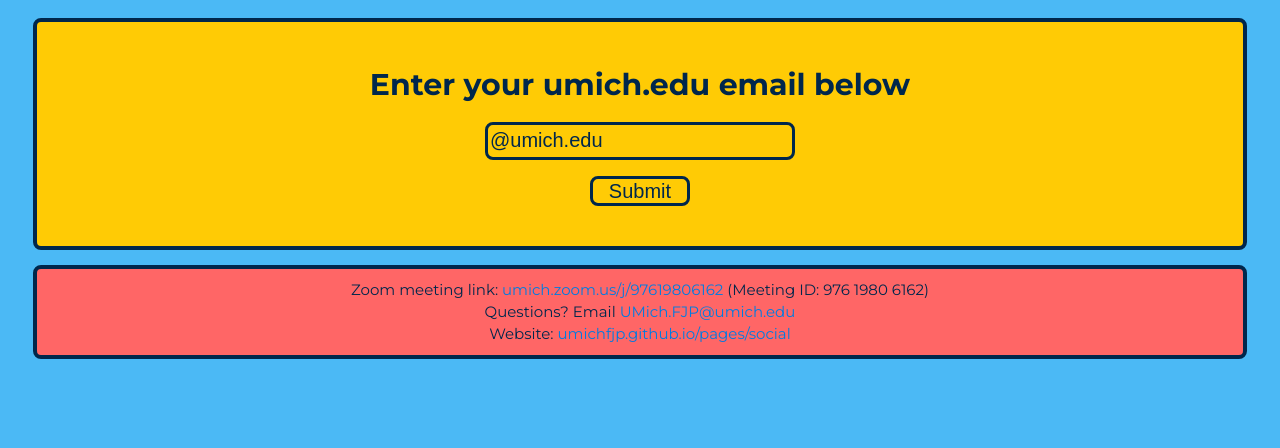
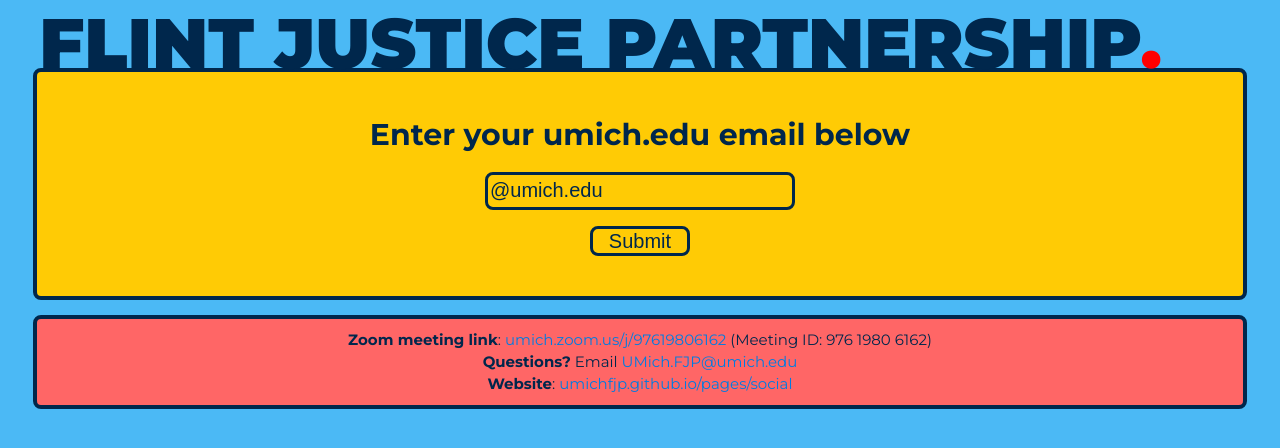
Before and after one commit to umichfjp/umichfjp.github.io, a Jekyll site: the page built from pages/signup/general.html, in a window 1280 px wide. Shown: the top 448 px of the page. Built offline with Jekyll 4.4.1, drawn with Linux system fonts in a browser that asks for light colours.

Commit message:
Update general.html

```diff
--- a/pages/signup/general.html
+++ b/pages/signup/general.html
@@ -6,7 +6,11 @@ title: Flint Justice Partnership Official Website
   <body>
     <div class="grid">
 
-      <div class="text"><center>
+      <div class="text">
+        <div class="title">
+            FLINT JUSTICE PARTNERSHIP<font color="#FF0000">.</font>
+          </div>
+        <center>
       <div class="container"><h2>
             <script type="text/javascript">var submitted=false;</script>
             <br /><iframe name="hidden_iframe" id="hidden_iframe" style="display:none;" onload="if(submitted)  {window.location='https://umichfjp.github.io/pages/signup/general_reply';}"></iframe>
@@ -17,9 +21,9 @@ title: Flint Justice Partnership Official Website
                 <br /><input class="submit" type="submit" value="Submit"/>
                 </form><br /></h2></div>
               <div class="containerred">
-                <h3>Zoom meeting link: <a href="umich.zoom.us/j/97619806162" target="_blank">umich.zoom.us/j/97619806162</a> (Meeting ID: 976 1980 6162)
-                <br />Questions? Email <a href="mailto:UMich.FJP@umich.edu&subject=Flint Justice Partnership: Winter Fest">UMich.FJP@umich.edu</a>
-                <br />Website: <a href="https://umichfjp.github.io/pages/social" target="_blank">umichfjp.github.io/pages/social</a>
+                <h3><b>Zoom meeting link</b>: <a href="umich.zoom.us/j/97619806162" target="_blank">umich.zoom.us/j/97619806162</a> (Meeting ID: 976 1980 6162)
+                  <br /><b>Questions?</b> Email <a href="mailto:UMich.FJP@umich.edu&subject=Flint Justice Partnership: Winter Fest">UMich.FJP@umich.edu</a>
+                  <br /><b>Website</b>: <a href="https://umichfjp.github.io/pages/social" target="_blank">umichfjp.github.io/pages/social</a>
                 </h3>
               </div>
               </center>
```
